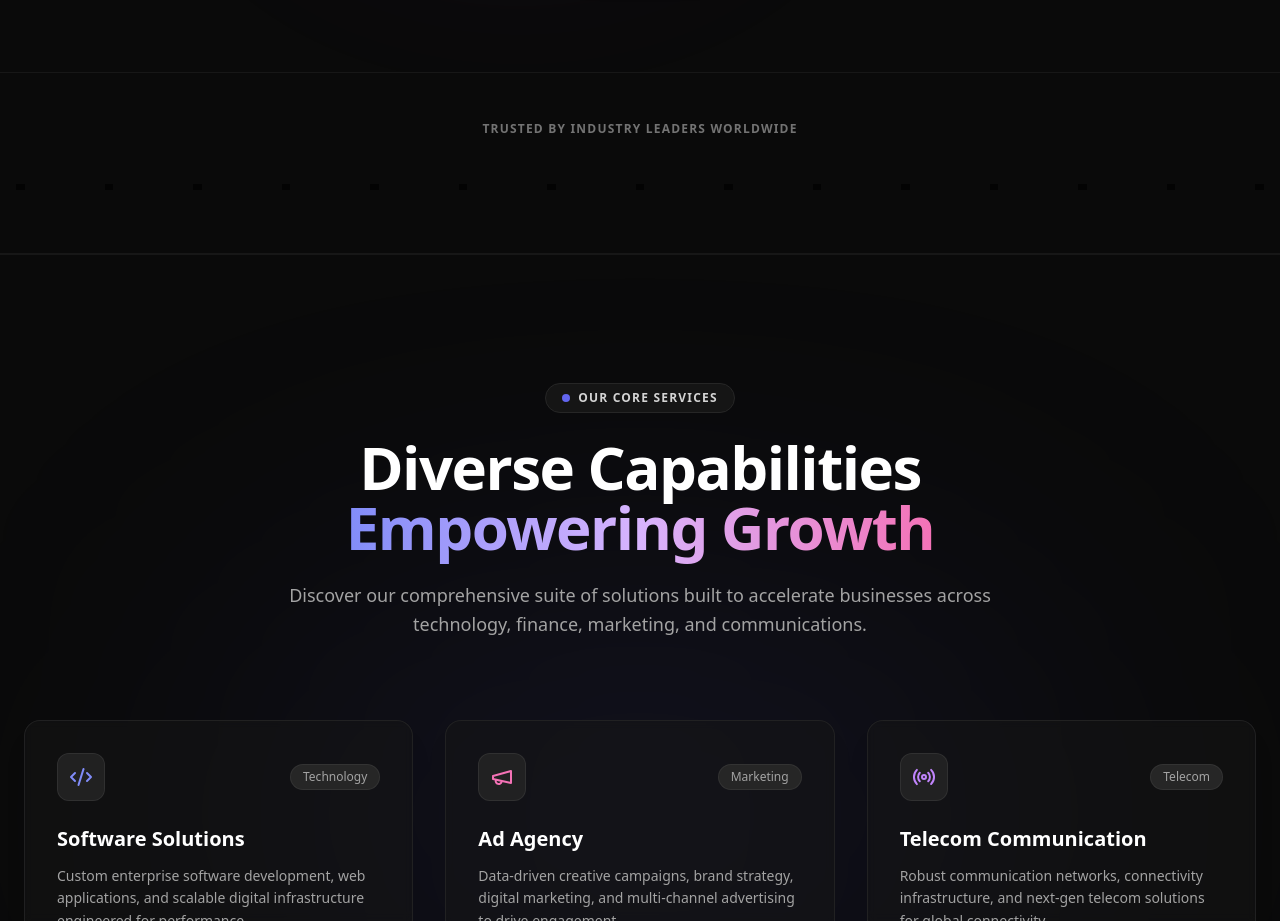
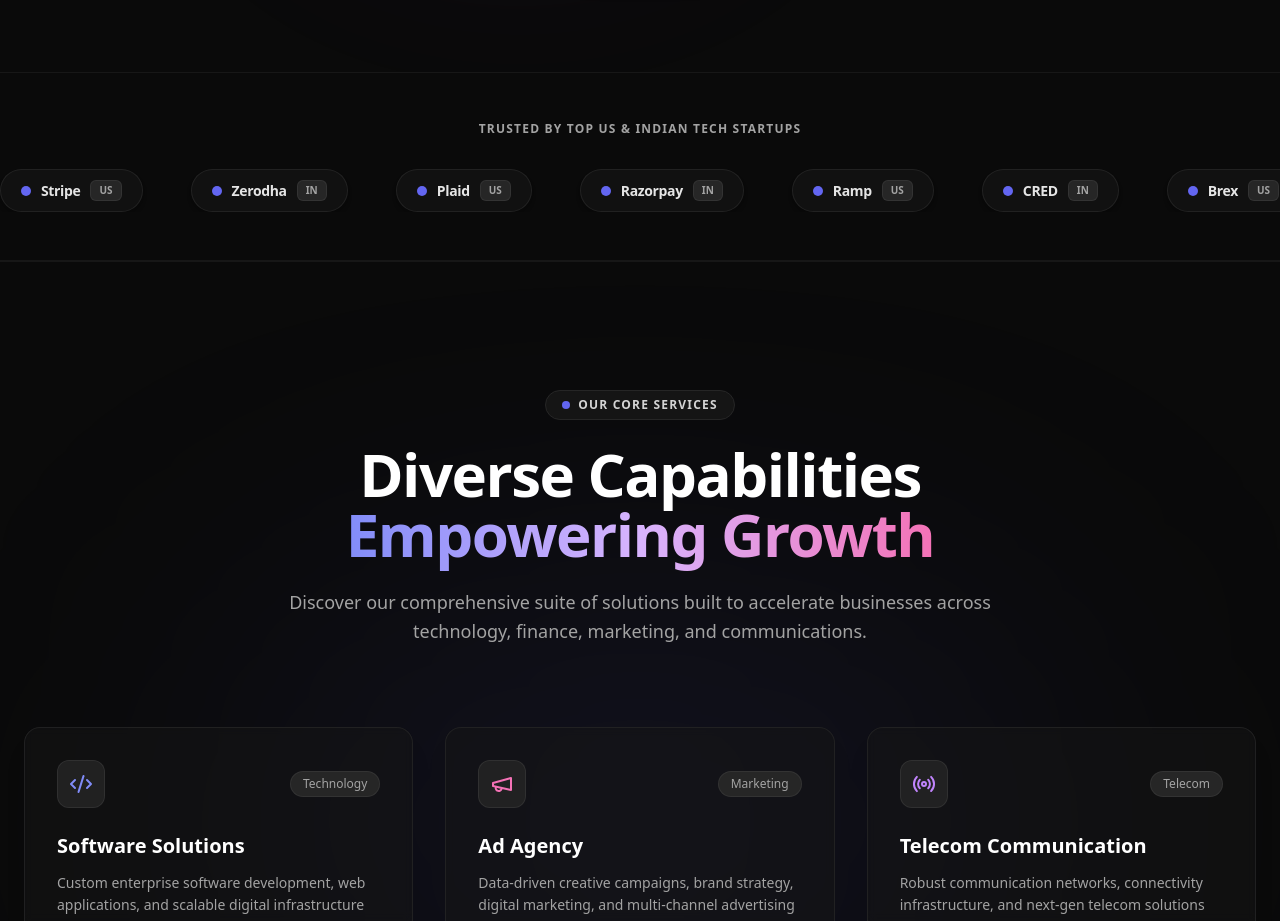
Before and after one commit to wbsoumo/galviongroup, a Next.js app: page / in a window 1280 px wide. Shown: the part 840-1761 px from the top of the page. Built offline with nearby package versions, Linux system fonts and the light colour scheme; grey boxes are pictures that could not be loaded.

Commit message:
Update BrandSlider with prominent US and Indian tech startups

```diff
--- a/src/app/page.tsx
+++ b/src/app/page.tsx
@@ -57,41 +57,16 @@
   ];
 
   const brandList: BrandList[] = [
-    {
-      image:
-        "https://cdn.21st.dev/assets/localized/d824c259df6b2b2962fbef96e68a6877cab689b19246e3dc34ac9e7b144d32bd.svg",
-      lightimg:
-        "https://cdn.21st.dev/assets/localized/15cd724e2a038ed1415820ee25349eac7dfadec7f9359ae3800c13856ecb8b13.svg",
-      name: "Brand 1",
-    },
-    {
-      image:
-        "https://cdn.21st.dev/assets/localized/266083df0c7d0633f145889af4700d18e62b8f2c068fd8ab73d5a94b87a5a5cb.svg",
-      lightimg:
-        "https://cdn.21st.dev/assets/localized/ae83ac635485a392bac5c1723e98d6820d3587f762fdbde63cd462d7edea7c0d.svg",
-      name: "Brand 2",
-    },
-    {
-      image:
-        "https://cdn.21st.dev/assets/localized/91d1c562d12ba69aa7525d3782c6c6223b90e302073d59769dfce665ab9a83b7.svg",
-      lightimg:
-        "https://cdn.21st.dev/assets/localized/23d52f6aa5bbc765b65d5253b6578ed0e9213956a21be149f679cc79e2b0259e.svg",
-      name: "Brand 3",
-    },
-    {
-      image:
-        "https://cdn.21st.dev/assets/localized/f50b06ae2b7bf86d199b0ac986a47442f4a198d2f6dd81a9fe83c43022608498.svg",
-      lightimg:
-        "https://cdn.21st.dev/assets/localized/4cd93b1d1133feffdf8eba4431f93c14b538120c74285f39fe7ad1c6e48f7b53.svg",
-      name: "Brand 4",
-    },
-    {
-      image:
-        "https://cdn.21st.dev/assets/localized/3ad67ddda671655df765a507c9bcc7b67e4138a1ffe903ace17cef99c5c972a3.svg",
-      lightimg:
-        "https://cdn.21st.dev/assets/localized/6ee9f831a7c1cb87c14308a9d687fbd5fb2f319abee03d306b78730421410354.svg",
-      name: "Brand 5",
-    },
+    { name: "Stripe", country: "US" },
+    { name: "Zerodha", country: "IN" },
+    { name: "Plaid", country: "US" },
+    { name: "Razorpay", country: "IN" },
+    { name: "Ramp", country: "US" },
+    { name: "CRED", country: "IN" },
+    { name: "Brex", country: "US" },
+    { name: "Groww", country: "IN" },
+    { name: "Substack", country: "US" },
+    { name: "Postman", country: "IN" },
   ];
 
   return (
--- a/src/components/ui/hero-01-utils/brand-slider.tsx
+++ b/src/components/ui/hero-01-utils/brand-slider.tsx
@@ -4,9 +4,10 @@
 import Image from "next/image";
 
 export interface BrandList {
-  image: string;
+  image?: string;
   lightimg?: string;
   name: string;
+  country?: string;
 }
 
 interface BrandSliderProps {
@@ -14,31 +15,43 @@
 }
 
 export default function BrandSlider({ brandList }: BrandSliderProps) {
-  // Duplicate array to create continuous infinite scroll effect
+  // Triple array for seamless infinite looping
   const extendedBrands = [...brandList, ...brandList, ...brandList];
 
   return (
     <div className="py-12 bg-neutral-950 border-t border-b border-neutral-900 overflow-hidden">
       <div className="max-w-7xl mx-auto px-6 mb-8 text-center">
-        <p className="text-xs uppercase tracking-widest font-semibold text-neutral-500">
-          Trusted by Industry Leaders Worldwide
+        <p className="text-xs uppercase tracking-widest font-semibold text-neutral-400">
+          Trusted by Top US & Indian Tech Startups
         </p>
       </div>
 
-      <div className="relative w-full flex overflow-x-hidden mask-linear-gradient">
-        <div className="flex space-x-12 animate-marquee whitespace-nowrap items-center min-w-full justify-around">
+      <div className="relative w-full flex overflow-x-hidden">
+        <div className="flex space-x-8 sm:space-x-12 animate-marquee whitespace-nowrap items-center min-w-full justify-around">
           {extendedBrands.map((brand, index) => (
             <div
               key={index}
-              className="flex items-center justify-center opacity-60 hover:opacity-100 transition-opacity duration-300 grayscale hover:grayscale-0 px-4"
+              className="flex items-center space-x-2.5 bg-neutral-900/60 border border-neutral-800/80 rounded-full px-5 py-2.5 hover:border-neutral-700 hover:bg-neutral-900 transition-all duration-300 shadow-md group shrink-0"
             >
-              <Image
-                src={brand.lightimg || brand.image}
-                alt={brand.name}
-                width={130}
-                height={40}
-                className="h-9 w-auto object-contain filter invert brightness-200"
-              />
+              {brand.image ? (
+                <Image
+                  src={brand.lightimg || brand.image}
+                  alt={brand.name}
+                  width={100}
+                  height={30}
+                  className="h-6 w-auto object-contain filter invert brightness-200"
+                />
+              ) : (
+                <span className="w-2.5 h-2.5 rounded-full bg-indigo-500 group-hover:scale-125 transition-transform" />
+              )}
+              <span className="text-sm font-bold tracking-tight text-neutral-200 group-hover:text-white transition-colors">
+                {brand.name}
+              </span>
+              {brand.country && (
+                <span className="text-[10px] uppercase font-semibold px-2 py-0.5 rounded-md bg-neutral-800 text-neutral-400 border border-neutral-700/50">
+                  {brand.country}
+                </span>
+              )}
             </div>
           ))}
         </div>
```
